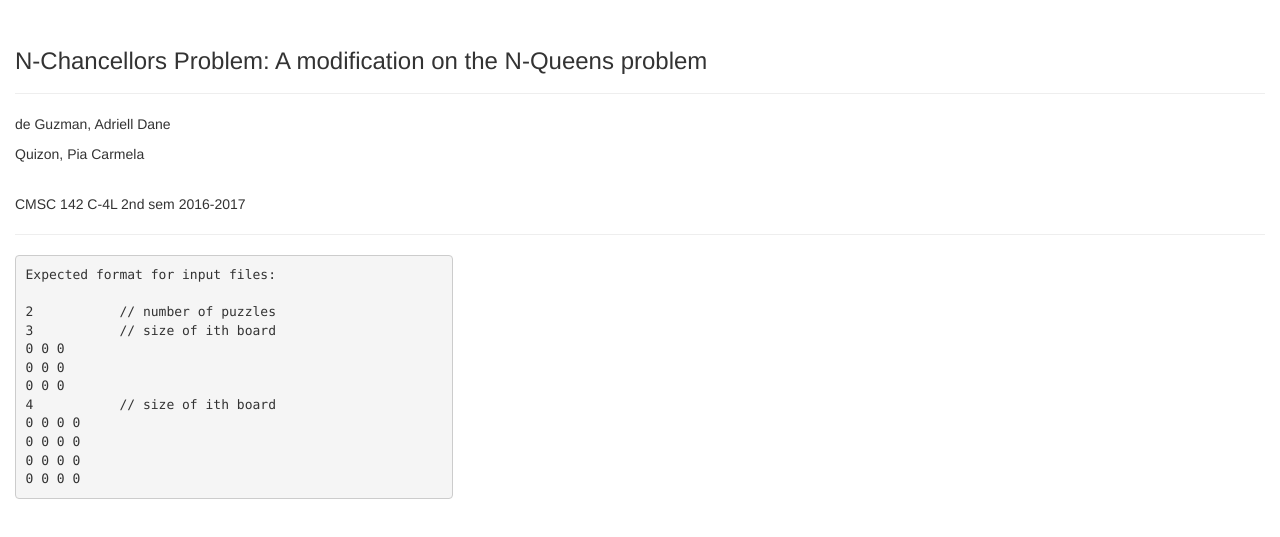
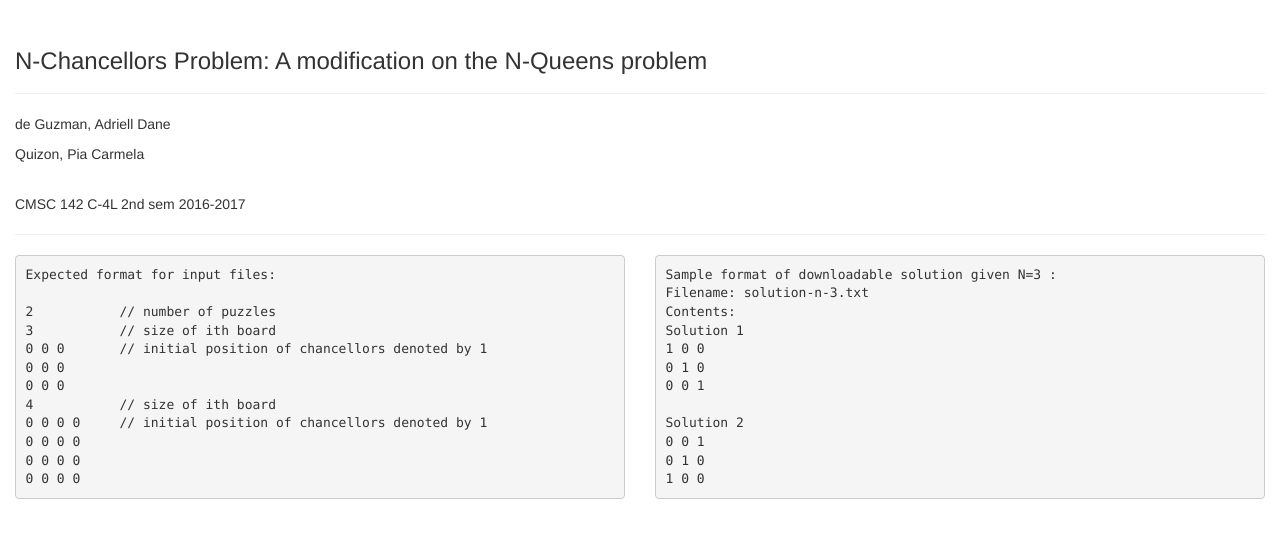
Before and after one commit to pcmquizon/n-chancys, a plain HTML site: page index.html in a window 1280 px wide. Both pictures are taken after a click on the link "nChancellors". Shown: the part 57-594 px from the top of the page. Drawn offline with Linux system fonts and the light colour scheme.

Commit message:
add initial checker for input files, update README

```diff
--- a/css/styles.css
+++ b/css/styles.css
@@ -173,5 +173,9 @@ pre {
   -o-tab-size:      4; /* Opera 11.5 & 12.1 only */
   tab-size:         4; /* Chrome 21+, Safari 6.1+, Opera 15+ */
 
-  width: 35%;
+  width: 100%;
+  height: 100%;
+  display: inline-block;
+  margin-left: auto;
+  margin-right: auto;
 }
--- a/index.html
+++ b/index.html
@@ -147,10 +147,17 @@
           <p>CMSC 142 C-4L 2nd sem 2016-2017</p>
         </div>
         <hr>
-        <pre>Expected format for input files:<br/><br/>2&#9;&#9;&#9;// number of puzzles<br>3&#9;&#9;&#9;// size of ith board<br>0 0 0<br>0 0 0<br>0 0 0<br>4&#9;&#9;&#9;// size of ith board<br>0 0 0 0<br>0 0 0 0<br>0 0 0 0<br>0 0 0 0<br>
-        </pre>
+        <div class="row">
+          <div class="col-md-6">
+            <pre>Expected format for input files:<br/><br/>2&#9;&#9;&#9;// number of puzzles<br/>3&#9;&#9;&#9;// size of ith board<br/>0 0 0&#9;&#9;// initial position of chancellors denoted by 1<br/>0 0 0<br/>0 0 0<br/>4&#9;&#9;&#9;// size of ith board<br/>0 0 0 0&#9;&#9;// initial position of chancellors denoted by 1<br/>0 0 0 0<br/>0 0 0 0<br/>0 0 0 0
+            </pre>
+          </div><div class="col-md-6">
+            <pre>Sample format of downloadable solution given N=3 :<br/>Filename: solution-n-3.txt<br/>Contents:<br/>Solution 1<br/>1 0 0<br/>0 1 0<br/>0 0 1<br/><br/>Solution 2<br/>0 0 1<br/>0 1 0<br/>1 0 0
+            </pre>
+          </div>
+        </div>
       </div>
-  </div>
+    </div>
   <!-- end bootply markup from http://www.bootply.com/87811 -->
 
   <!-- Bootstrap -->
--- a/js/chancy.js
+++ b/js/chancy.js
@@ -2,7 +2,7 @@
 
 // begin modified code from CMSC 191 project
   var reviews = [];
-  var perPage = -1;
+  var perPage = 50;
   var curIndex = -1;
 
   function changeItems(pageNumber, event){
@@ -241,6 +241,26 @@ function populateStack(board, stack){
   return stack;
 }
 
+function hasConflict(opts){
+  var row,
+      col,
+      stack = opts.fixed,
+      board = opts.arr;
+
+  for(col=0; col<stack.length; col++) {
+    row = stack[col];
+
+    if(row < 0) continue;
+
+    if(!isSafe(board, row, col)){
+      return true;
+    }
+  }
+
+  return false;
+
+}
+
 // begin modified code from CMSC 191 project mixed with CMSC 142 N Queens exercise
   // CSV upload : https://mounirmesselmeni.github.io/2012/11/20/reading-csv-file-with-javascript-and-html5-file-api/
   function handleFiles(files) {
@@ -337,8 +357,12 @@ function populateStack(board, stack){
       puzzles.push(puzzle);
       solutions.push([]);
 
-      // solve here
-      solve(i, opts);
+      //check conflict of initial chancy
+      if(!hasConflict(opts)){
+        // solve here
+        solve(i, opts);
+      }
+
 
       addSidebarItem(i, size);
     }
@@ -367,7 +391,6 @@ function displaySoln(index){
   // begin modified code from CMSC 150 and CMSC 191 projects
     // for pagination
     reviews = solutions[index];
-    perPage = 100;
 
     if(reviews.length){
       document.getElementById("resultHead").innerHTML = 'Total number of solutions: '+reviews.length+'</div>'
@@ -505,17 +528,15 @@ function showHome(){
           <p>CMSC 142 C-4L 2nd sem 2016-2017</p>\
         </div>\
         <hr>\
-        <pre>Expected format for input files:<br/><br/>2&#9;&#9;&#9;// number of puzzles<br>'+
-          '3&#9;&#9;&#9;// size of ith board<br>'+
-          '0 0 0<br>'+
-          '0 0 0<br>'+
-          '0 0 0<br>'+
-          '4&#9;&#9;&#9;// size of ith board<br>'+
-          '0 0 0 0<br>'+
-          '0 0 0 0<br>'+
-          '0 0 0 0<br>'+
-          '0 0 0 0<br>'+
-        '</pre>\
+        <div class="row">\
+          <div class="col-md-6">\
+            <pre>Expected format for input files:<br/><br/>2&#9;&#9;&#9;// number of puzzles<br/>3&#9;&#9;&#9;// size of ith board<br/>0 0 0&#9;&#9;// initial position of chancellors denoted by 1<br/>0 0 0<br/>0 0 0<br/>4&#9;&#9;&#9;// size of ith board<br/>0 0 0 0&#9;&#9;// initial position of chancellors denoted by 1<br/>0 0 0 0<br/>0 0 0 0<br/>0 0 0 0\
+            </pre>\
+          </div><div class="col-md-6">\
+            <pre>Sample format of downloadable solution given N=3 :<br/>Filename: solution-n-3.txt<br/>Contents:<br/>Solution 1<br/>1 0 0<br/>0 1 0<br/>0 0 1<br/><br/>Solution 2<br/>0 0 1<br/>0 1 0<br/>1 0 0\
+            </pre>\
+          </div>\
+        </div>\
       </div>\
     </div>';
   $('#wrapper').html(home);
```
Also changed, not shown: 1 other file.
